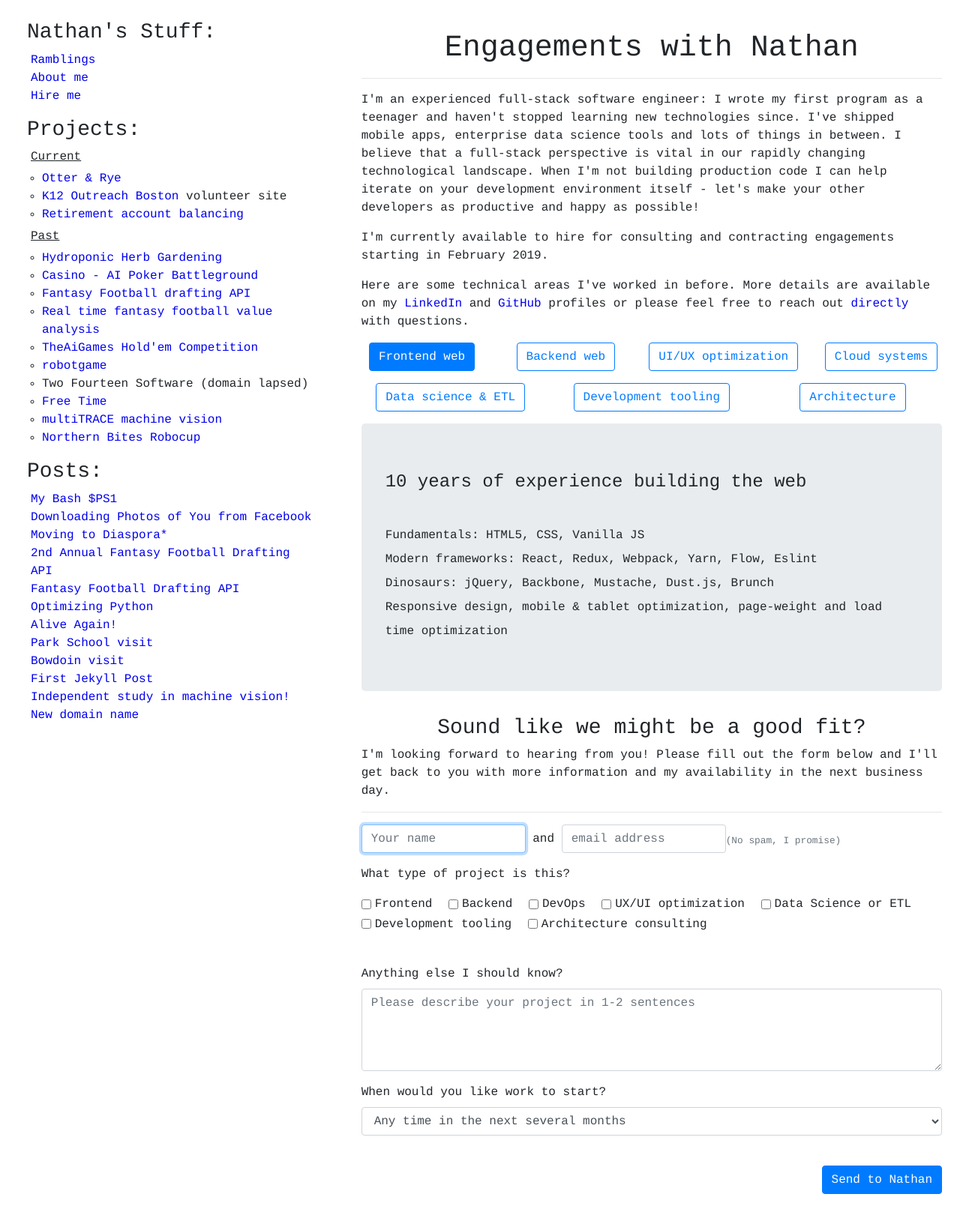
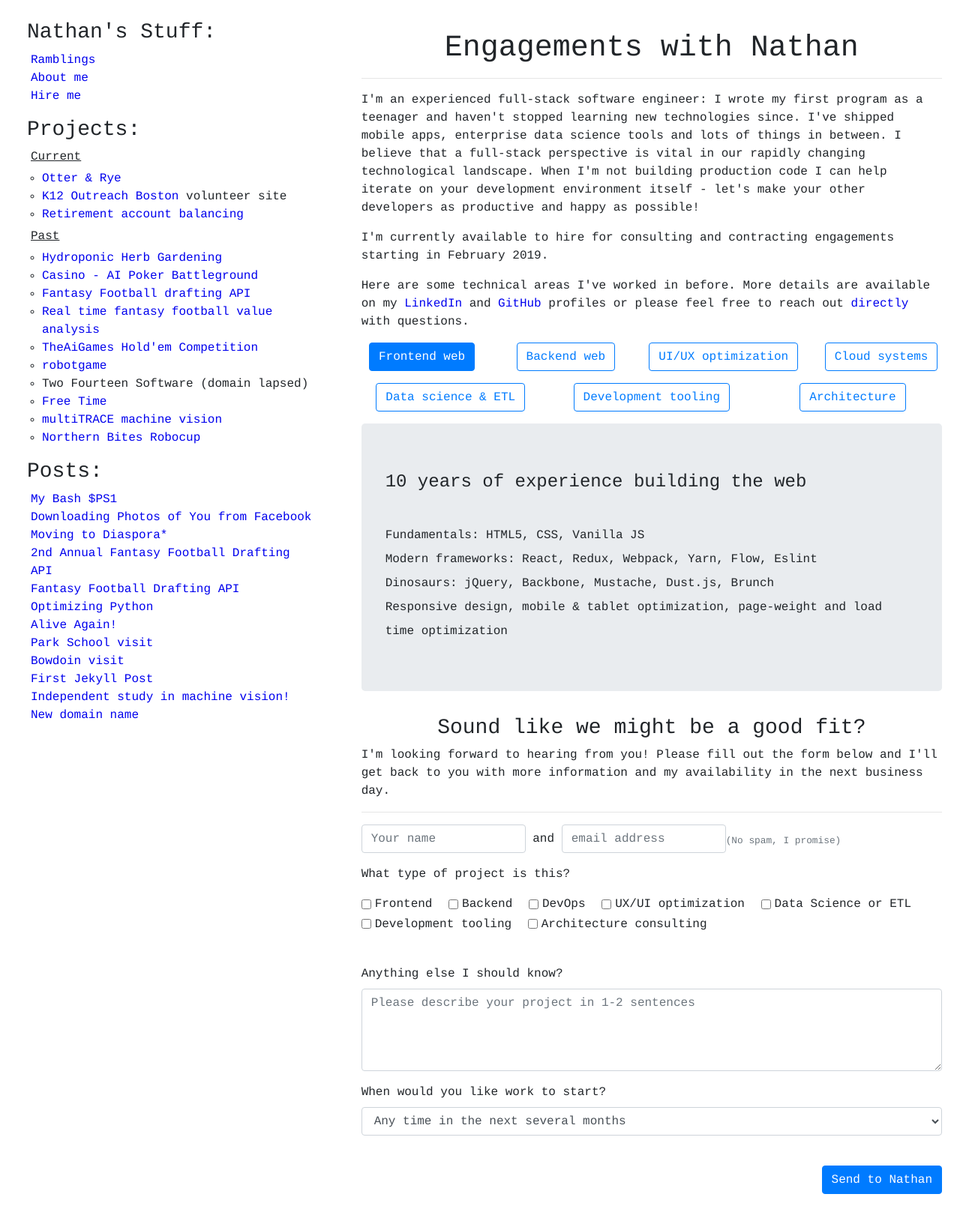
Before and after one commit to gnmerritt/gnmerritt.net, a Jekyll site: the page built from hire.html, in a window 1280 px wide. Shown: the whole page at 75% size. Built offline with Jekyll 4.4.1, drawn with Linux system fonts in a browser that asks for light colours; comment, search, counter and statistics services are not loaded.

Commit message:
remove autofocus, distracting on some browsers

```diff
--- a/hire.html
+++ b/hire.html
@@ -111,7 +111,7 @@ day.
 
 <form id="inquiryForm">
   <div class="form-group form-inline">
-    <input name="name" class="form-control" type="text" placeholder="Your name" autofocus required />
+    <input name="name" class="form-control" type="text" placeholder="Your name" required />
     <span>&nbsp;and&nbsp;</span>
     <input name="email" class="form-control" type="email" placeholder="email address" required />
     <small class="form-text text-muted">(No spam, I promise)</small>
```
